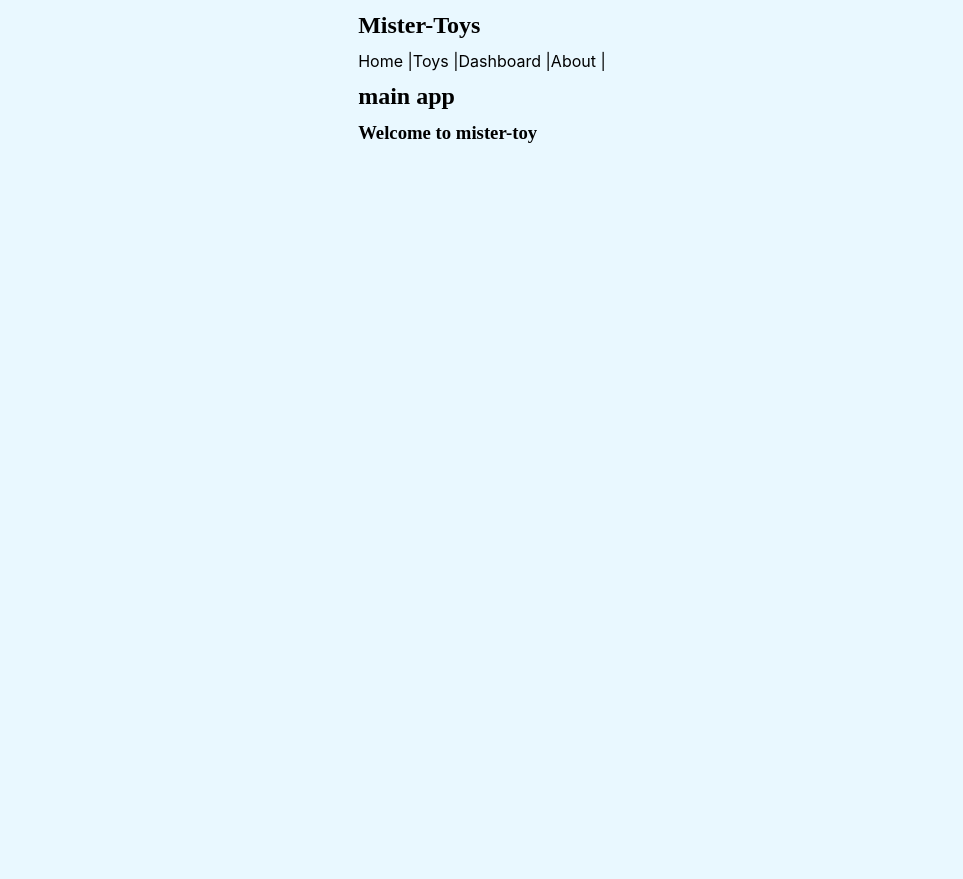
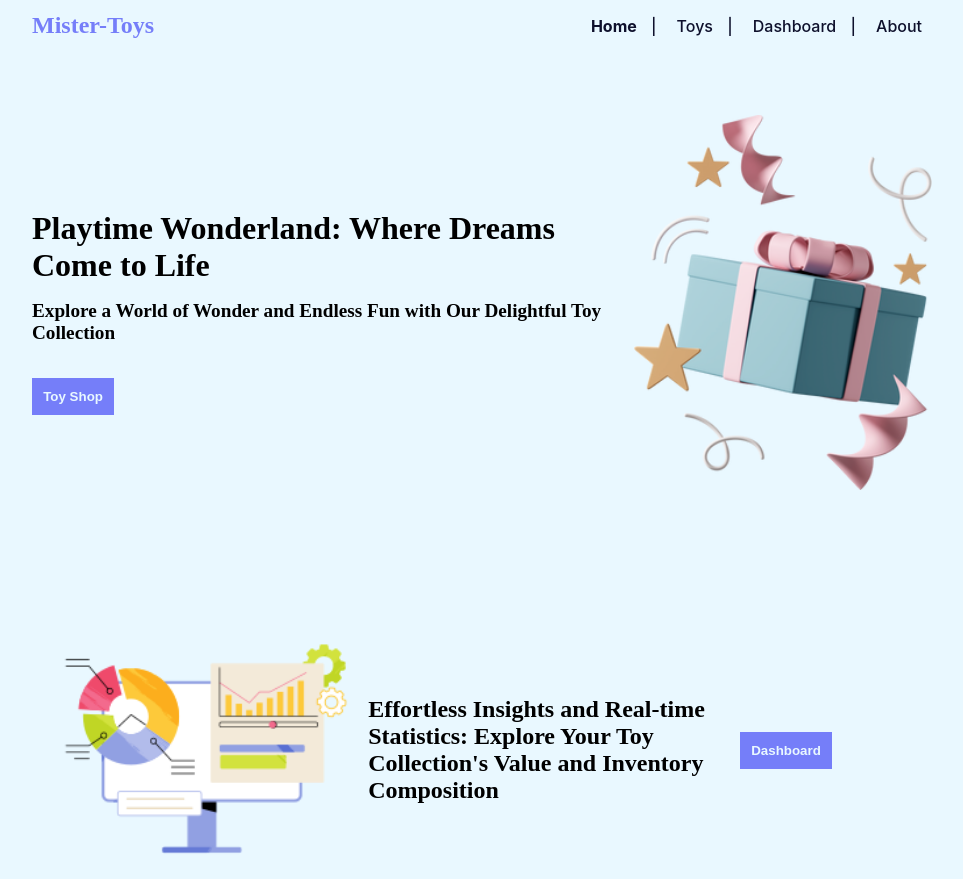
Before and after one commit to Dorcohen777/mister-toy, a React (Create React App) app: page /toy in a window 1280 px wide. Shown: the whole page, without its empty margins (158-1121 px from the left). Before the commit the page ends 800 px from the top, so only its background shows below. Built offline with nearby package versions, Linux system fonts and the light colour scheme.

Commit message:
added css styleing for home page, also for nav bar

```diff
--- a/src/App.js
+++ b/src/App.js
@@ -1,5 +1,6 @@
 import { Route, HashRouter as Router, Routes } from 'react-router-dom'
 import { Provider } from 'react-redux'
+
 import './assets/style/main.scss' // importing sass main style file
 
 import { HomePage } from './pages/home-page'
@@ -18,7 +19,6 @@ export default function App() {
                     <section className='main-layout'>
                          <AppHeader />
                          <main>
-                              <h1>main app</h1>
                               <Routes>
                                    <Route element={<HomePage />} path='/' />
                                    <Route element={<AboutUs />} path='/about' />
--- a/src/assets/style/basics/_layout.scss
+++ b/src/assets/style/basics/_layout.scss
@@ -1,6 +1,6 @@
 .main-layout {
      display: grid;
-     grid-template-columns: minmax(20px 1fr) minmax(auto 1fr) minmax(20px 1fr);
+     grid-template-columns: minmax(20px,1fr) minmax(auto,900px) minmax(20px,1fr);
 
      > * {
           grid-column: 2;
--- /dev/null
+++ b/src/assets/style/cmps/_home-page.scss
@@ -0,0 +1,61 @@
+.section-homepage {
+     * > button {
+          background-color: $clr3;
+          color: $clr1;
+          padding: 0.7rem;
+          border: none;
+          text-decoration: none;
+          font-weight: 900;
+          transition: 0.3s;
+
+          &:hover {
+               cursor: pointer;
+               background-color: darken($clr3, 10%);
+               transform: scale(1.1);
+          }
+     }
+}
+
+.div-hero-section {
+     display: flex;
+     align-items: center;
+     justify-content: center;
+     margin: 4rem auto;
+
+     button {
+        margin-top: 1.5rem;
+     }
+
+     h1 {
+          font-size: 2rem;
+     }
+
+     h2 {
+          font-size: 1.2rem;
+     }
+
+     .hero-img {
+          width: 350px;
+     }
+}
+
+.div-homepage-btns {
+     display: flex;
+     justify-content: space-evenly;
+}
+
+// second section in home page (dashboard section)
+.div-homepage-dashboard-section {
+     display: flex;
+     align-items: center;
+     justify-content: center;
+     margin-top: 8rem;
+     max-width: 800px;
+     .div-section-dashboard {
+          max-width: 750px;
+     }
+
+     .img-dashboard {
+          width: 1000px;
+     }
+}
--- /dev/null
+++ b/src/assets/style/cmps/_main-navbar.scss
@@ -0,0 +1,40 @@
+.main-nav {
+     background-color: $clr1;
+}
+
+.div-navbar {
+     display: flex;
+     align-items: center;
+     justify-content: space-between;
+
+     h2 {
+          color: $clr3;
+          font-size: 24px;
+     }
+}
+
+.nav-links {
+     a {
+          color: $clr5;
+          text-decoration: none;
+          padding: 0 10px;
+          font-weight: 500;
+
+          &.active {
+               color: $clr5;
+               font-weight: 700;
+          }
+
+          &:hover {
+               color: $clr3;
+          }
+     }
+
+     /* Add separator styling between links */
+     a:not(:last-child)::after {
+          content: ' |';
+          margin-left: 10px;
+          color: $clr5;
+          font-weight: 500;
+     }
+}
--- a/src/assets/style/main.scss
+++ b/src/assets/style/main.scss
@@ -12,3 +12,5 @@
 @import 'cmps/toy-list';
 @import 'cmps/toy-preview';
 @import './cmps/toy-dashboard';
+@import './cmps/main-navbar';
+@import './cmps/home-page';
--- a/src/assets/style/setup/_vars.scss
+++ b/src/assets/style/setup/_vars.scss
@@ -3,3 +3,4 @@ $clr1: #E9F8FF;
 $clr2: #C8EBFF;
 $clr3: #757EF9;
 $clr4: #e8e9ff;
+$clr5: #0e102c;
--- a/src/cmps/app-header.jsx
+++ b/src/cmps/app-header.jsx
@@ -2,14 +2,16 @@ import { Link, NavLink } from 'react-router-dom'
 
 export function AppHeader() {
      return (
-          <section className=''>
-               <h2>Mister-Toys</h2>
-               <nav>
-                    <NavLink to='/'>Home</NavLink> |
-                    <NavLink to='/toy'>Toys</NavLink> |
-                    <NavLink to='/dashboard'>Dashboard</NavLink> |
-                    <NavLink to='/about'>About</NavLink> |
-               </nav>
+          <section className='main-nav'>
+               <div className='div-navbar'>
+                    <h2>Mister-Toys</h2>
+                    <nav className='nav-links'>
+                         <NavLink to='/'>Home</NavLink>
+                         <NavLink to='/toy'>Toys</NavLink>
+                         <NavLink to='/dashboard'>Dashboard</NavLink>
+                         <NavLink to='/about'>About</NavLink>
+                    </nav>
+               </div>
           </section>
      )
 }
--- a/src/cmps/toy-dashboard.jsx
+++ b/src/cmps/toy-dashboard.jsx
@@ -1,7 +1,8 @@
-import React from 'react'
+import React, { useEffect } from 'react'
 import { useSelector } from 'react-redux'
 import { Chart as ChartJS, ArcElement, Tooltip, Legend } from 'chart.js'
 import { Pie, Doughnut } from 'react-chartjs-2'
+import { loadToys } from '../store/toy.action'
 
 ChartJS.register(ArcElement, Tooltip, Legend)
 
@@ -12,6 +13,10 @@ export function ToyDashboard() {
      const inventoryCount = []
      const inStockCount = []
      const labels = []
+
+     useEffect(() => {
+          loadToys()
+     }, [])
 
      // for showing the percentage of toys that are in stock by labels
      toys.forEach((toy) => {
--- a/src/pages/home-page.jsx
+++ b/src/pages/home-page.jsx
@@ -1,7 +1,53 @@
-export function HomePage(){
-    return (
-        <section>
-            <h1>Welcome to mister-toy</h1>
-        </section>
-    )
+import { Link } from 'react-router-dom'
+
+import heroImg from '../assets/img/home-page/hero.png'
+import dashboardImg from '../assets/img/home-page/dashboard.png'
+
+export function HomePage() {
+     return (
+          <section className='section-homepage'>
+               <div className='div-hero-section'>
+                    <div>
+                         <h1>Playtime Wonderland: Where Dreams Come to Life</h1>
+                         <h2>
+                              Explore a World of Wonder and Endless Fun with Our
+                              Delightful Toy Collection
+                         </h2>
+
+                         <Link to='/toy' className='button-link'>
+                              <button>Toy Shop</button>
+                         </Link>
+                    </div>
+
+                    <div className='div-hero-img'>
+                         <img
+                              src={heroImg}
+                              alt='main-img'
+                              className='hero-img'
+                         />
+                    </div>
+               </div>
+
+               <div className='div-homepage-dashboard-section'>
+                    <div>
+                         <img
+                              src={dashboardImg}
+                              alt='img-dashboard'
+                              className='img-dashboard'
+                         />
+                    </div>
+
+                    <div className='div-section-dashboard'>
+                         <h2>
+                              Effortless Insights and Real-time Statistics:
+                              Explore Your Toy Collection's Value and Inventory
+                              Composition
+                         </h2>
+                    </div>
+                    <Link to='/dashboard' className='button-link'>
+                         <button>Dashboard</button>
+                    </Link>
+               </div>
+          </section>
+     )
 }
```
Also changed, not shown: src/assets/img/home-page/dashboard.png (added).
